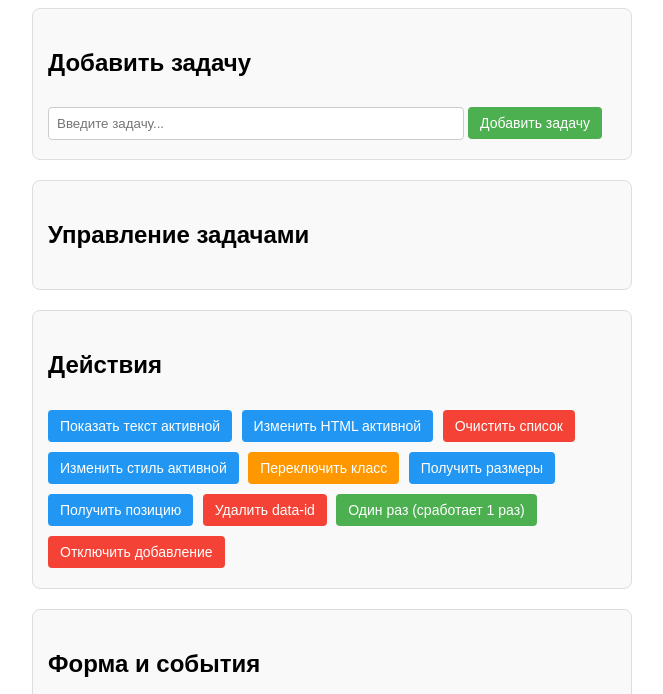
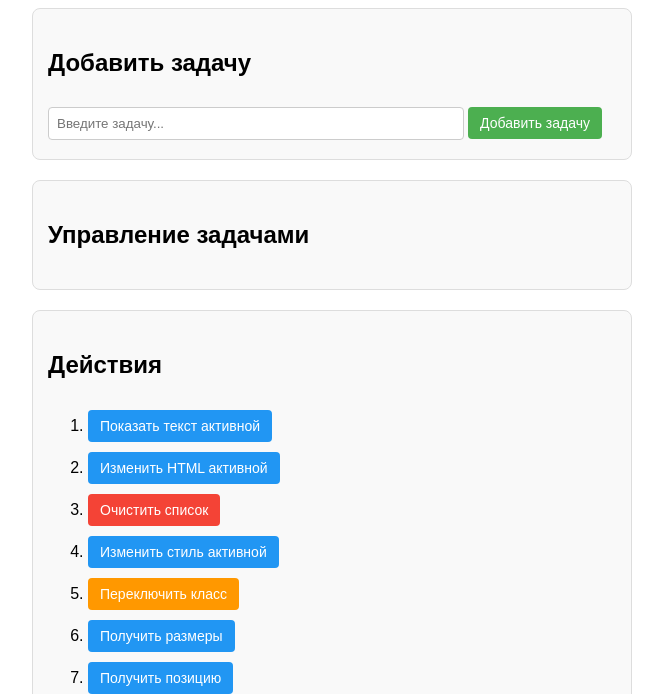
Before and after one commit to jhgudleik/web_9, a plain HTML site: page index.html in a window 1280 px wide. Shown: the part 106-800 px from the top of the page, without its empty margins (308-971 px from the left). Drawn offline with nearby package versions, Linux system fonts and the light colour scheme.

Commit message:
Refactor action buttons into an ordered list
Replaced button elements with list items for better structure.

```diff
--- a/index.html
+++ b/index.html
@@ -23,18 +23,19 @@
 
   <div class="container">
     <h2>Действия</h2>
-    <button class="btn btn-info" id="btnShowText">Показать текст активной</button>
-    <button class="btn btn-info" id="btnSetHTML">Изменить HTML активной</button>
-    <button class="btn btn-clear" id="btnClear">Очистить список</button>
-    <button class="btn btn-css" id="btnSetCSS">Изменить стиль активной</button>
-    <button class="btn btn-toggle" id="btnToggleClass">Переключить класс</button>
-    <button class="btn btn-size" id="btnGetSize">Получить размеры</button>
-    <button class="btn btn-size" id="btnGetPosition">Получить позицию</button>
-    <button class="btn btn-delete" id="btnRemoveAttr">Удалить data-id</button>
-    <button class="btn btn-add" id="btnOneTime">Один раз (сработает 1 раз)</button>
-    <button class="btn btn-delete" id="btnOff">Отключить добавление</button>
+    <ol id="actionButtons">
+      <li><button class="btn btn-info" id="btnShowText">Показать текст активной</button></li>
+      <li><button class="btn btn-info" id="btnSetHTML">Изменить HTML активной</button></li>
+      <li><button class="btn btn-clear" id="btnClear">Очистить список</button></li>
+      <li><button class="btn btn-css" id="btnSetCSS">Изменить стиль активной</button></li>
+      <li><button class="btn btn-toggle" id="btnToggleClass">Переключить класс</button></li>
+      <li><button class="btn btn-size" id="btnGetSize">Получить размеры</button></li>
+      <li><button class="btn btn-size" id="btnGetPosition">Получить позицию</button></li>
+      <li><button class="btn btn-delete" id="btnRemoveAttr">Удалить data-id</button></li>
+      <li><button class="btn btn-add" id="btnOneTime">Один раз (сработает 1 раз)</button></li>
+      <li><button class="btn btn-delete" id="btnOff">Отключить добавление</button></li>
+    </ol>
   </div>
-
   <div class="container">
     <h2>Форма и события</h2>
     <form id="taskForm">
```
